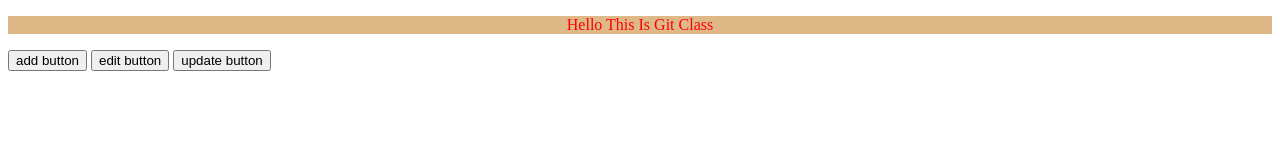
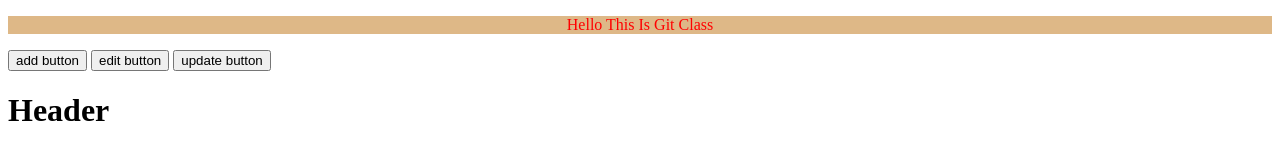
Before and after one commit to sapkotadipika113/nextrepo, a plain HTML site: page index.html in a window 1280 px wide. Drawn offline with Linux system fonts and the light colour scheme.

Commit message:
added h1

```diff
--- a/index.html
+++ b/index.html
@@ -11,5 +11,6 @@
     <button>add button</button>
     <button>edit button</button>
     <button>update button</button>
+    <h1>Header</h1>
 </body>
 </html>
```
